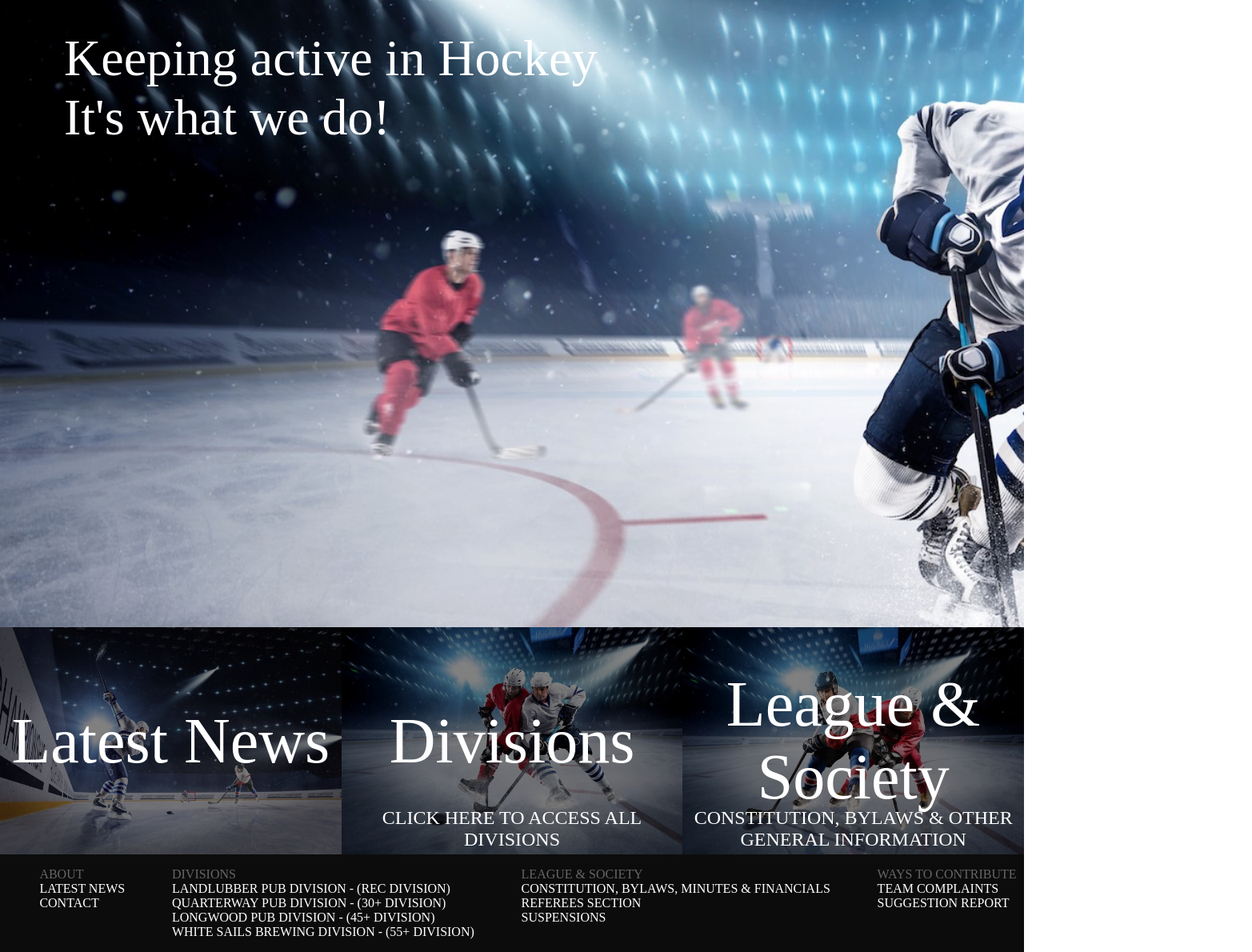
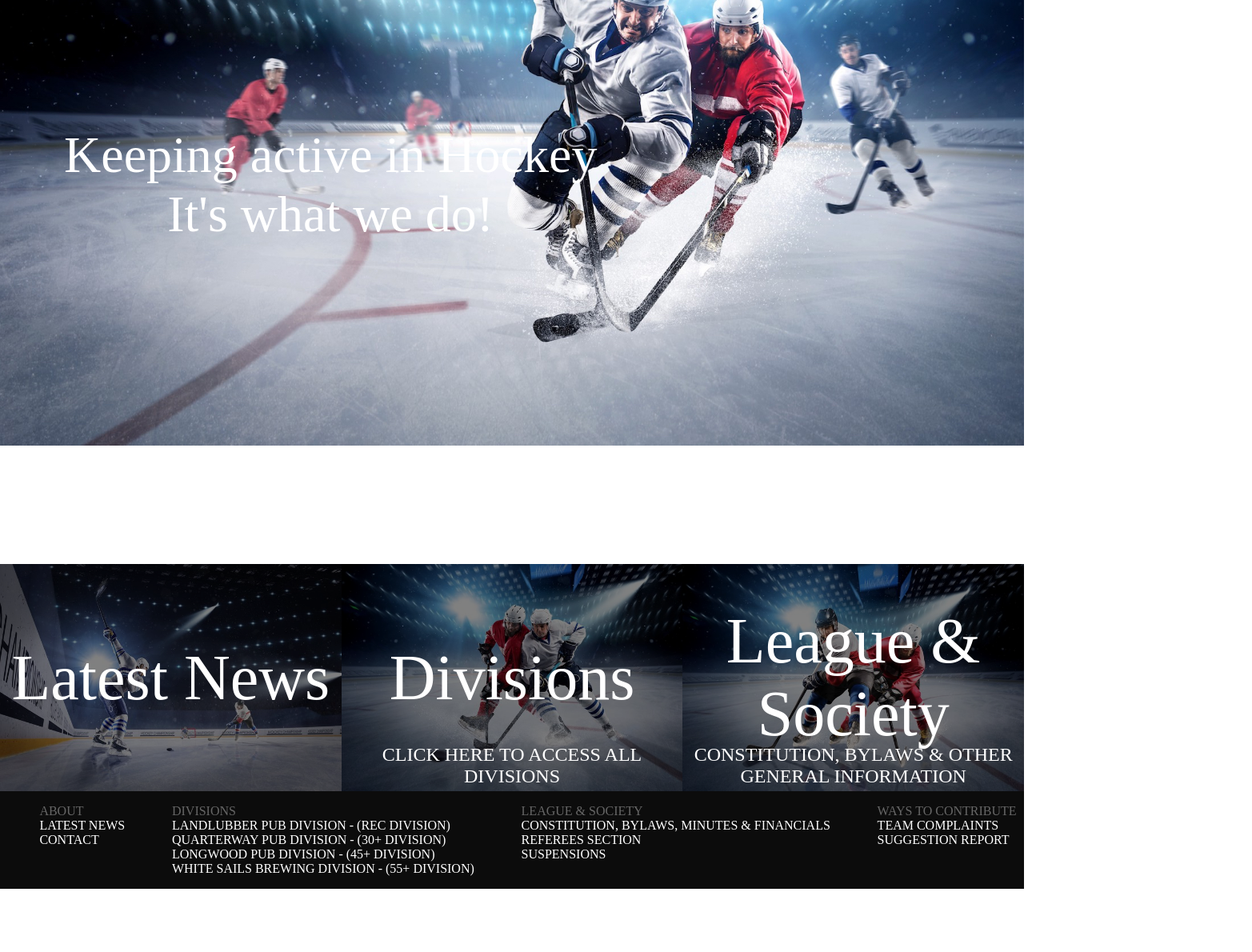
Before and after one commit to T-Pirozzini/Sports-Dashboard, a React (Create React App) app: page / in a window 1280 px wide. Shown: the part 243-1433 px from the top of the page at 80% size, 1565 px wide, since content can reach past the window. After the commit the page ends 1354 px from the top, so only its background shows below. Built offline with nearby package versions, Linux system fonts and the light colour scheme; a web font is replaced by a local one.

Commit message:
complete footer and imagelinks components

```diff
--- /dev/null
+++ b/src/components/Footer.jsx
@@ -0,0 +1,34 @@
+import React from 'react'
+
+export default function Footer() {
+  return (
+    <div>
+      {/* footer */}
+      <div className="footer-container">
+        <ul className="about-footer">
+          <li>ABOUT</li>
+          <li>LATEST NEWS</li>
+          <li>CONTACT</li>
+        </ul>
+        <ul className="divisions-footer">
+          <li>DIVISIONS</li>
+          <li>LANDLUBBER PUB DIVISION - (REC DIVISION)</li>
+          <li>QUARTERWAY PUB DIVISION - (30+ DIVISION)</li>
+          <li>LONGWOOD PUB DIVISION - (45+ DIVISION)</li>
+          <li>WHITE SAILS BREWING DIVISION - (55+ DIVISION)</li>
+        </ul>
+        <ul className="league-society">
+          <li>LEAGUE & SOCIETY</li>
+          <li>CONSTITUTION, BYLAWS, MINUTES & FINANCIALS</li>
+          <li>REFEREES SECTION</li>
+          <li>SUSPENSIONS</li>
+        </ul>
+        <ul className="contribute">
+          <li>WAYS TO CONTRIBUTE</li>
+          <li>TEAM COMPLAINTS</li>
+          <li>SUGGESTION REPORT</li>
+        </ul>
+      </div>
+    </div>
+  )
+}
--- /dev/null
+++ b/src/components/ImageLinks.jsx
@@ -0,0 +1,30 @@
+import React from 'react'
+
+// images
+import latest_news from "../assets/latest-news.jpeg"
+import divisions from "../assets/divisions.jpeg"
+import league_society from "../assets/league-society.jpeg"
+
+export default function ImageLinks() {
+  return (
+    <div>
+      {/* image links */}
+      <div className="img-container">
+        <div className="latest-news">
+          <img src={latest_news} alt="Latest News" className="latest-news-img"/>
+          <div className="img-text">Latest News</div>
+        </div>
+        <div className="divisions">
+          <img src={divisions} alt="Divisions" className="divisions-img" />
+          <div className="img-text">Divisions</div>
+          <p>CLICK HERE TO ACCESS ALL DIVISIONS</p>
+        </div>
+        <div className="league-society">
+          <img src={league_society} alt="League & Society" className="league-society-img" />
+          <div className="league-society-text">League & Society</div>
+          <p>CONSTITUTION, BYLAWS & OTHER GENERAL INFORMATION</p>
+        </div>
+      </div>
+    </div>
+  )
+}
--- a/src/components/Navbar.css
+++ b/src/components/Navbar.css
@@ -1,6 +1,8 @@
 .main {
   display: flex;
   justify-content: space-between;
+  position: fixed;
+  top: 0;
 }
 .navigation{
   display: flex;
--- a/src/pages/Home.css
+++ b/src/pages/Home.css
@@ -2,6 +2,7 @@
   background-image: url('../assets/hockey-bg-main.jpeg');
   background-repeat: no-repeat;
   background-size: cover;
+  height: 100vh;
 }
 
 .home-title {
@@ -11,13 +12,15 @@
   align-items: flex-start;
   color: white;
   font-size: 4rem;
-  margin: 50px 0px 0px 80px;
-
+  margin: 0px 0px 0px 80px;
+}
+.home-title > div {
+  margin-top: 400px;
 }
 .img-container {
   display: flex;
   position: relative;
-  margin-top: 600px;
+  margin-top: 400px;
 }
 .img-container > div {
   display: flex;
--- a/src/pages/Home.jsx
+++ b/src/pages/Home.jsx
@@ -1,12 +1,10 @@
 import React from 'react'
 
-// images
-import latest_news from "../assets/latest-news.jpeg"
-import divisions from "../assets/divisions.jpeg"
-import league_society from "../assets/league-society.jpeg"
 
 // components
 import Navbar from "../components/Navbar"
+import ImageLinks from "../components/ImageLinks"
+import Footer from "../components/Footer"
 
 // styles
 import "./Home.css"
@@ -17,56 +15,11 @@ export default function Home() {
       <Navbar />
       <div className="background">
         <div className="home-title">
-        <div>Keeping active in Hockey</div>
-        <div>It's what we do!</div>
+          <div>Keeping active in Hockey<br></br> It's what we do!</div>
         </div>
       </div>
-
-      {/* image links */}
-      <div className="img-container">
-        <div className="latest-news">
-          <img src={latest_news} alt="Latest News" className="latest-news-img"/>
-          <div className="img-text">Latest News</div>
-        </div>
-        <div className="divisions">
-          <img src={divisions} alt="Divisions" className="divisions-img" />
-          <div className="img-text">Divisions</div>
-          <p>CLICK HERE TO ACCESS ALL DIVISIONS</p>
-        </div>
-        <div className="league-society">
-          <img src={league_society} alt="League & Society" className="league-society-img" />
-          <div className="league-society-text">League & Society</div>
-          <p>CONSTITUTION, BYLAWS & OTHER GENERAL INFORMATION</p>
-        </div>
-      </div>
-
-      {/* footer */}
-      <div className="footer-container">
-        <ul className="about-footer">
-          <li>ABOUT</li>
-          <li>LATEST NEWS</li>
-          <li>CONTACT</li>
-        </ul>
-        <ul className="divisions-footer">
-          <li>DIVISIONS</li>
-          <li>LANDLUBBER PUB DIVISION - (REC DIVISION)</li>
-          <li>QUARTERWAY PUB DIVISION - (30+ DIVISION)</li>
-          <li>LONGWOOD PUB DIVISION - (45+ DIVISION)</li>
-          <li>WHITE SAILS BREWING DIVISION - (55+ DIVISION)</li>
-        </ul>
-        <ul className="league-society">
-          <li>LEAGUE & SOCIETY</li>
-          <li>CONSTITUTION, BYLAWS, MINUTES & FINANCIALS</li>
-          <li>REFEREES SECTION</li>
-          <li>SUSPENSIONS</li>
-        </ul>
-        <ul className="contribute">
-          <li>WAYS TO CONTRIBUTE</li>
-          <li>TEAM COMPLAINTS</li>
-          <li>SUGGESTION REPORT</li>
-        </ul>
-      </div>
-
+      <ImageLinks />
+      <Footer />
     </div>
 
   )
```
Also changed, not shown: src/pages/Divisions.jsx (added, +7 -0 lines).
